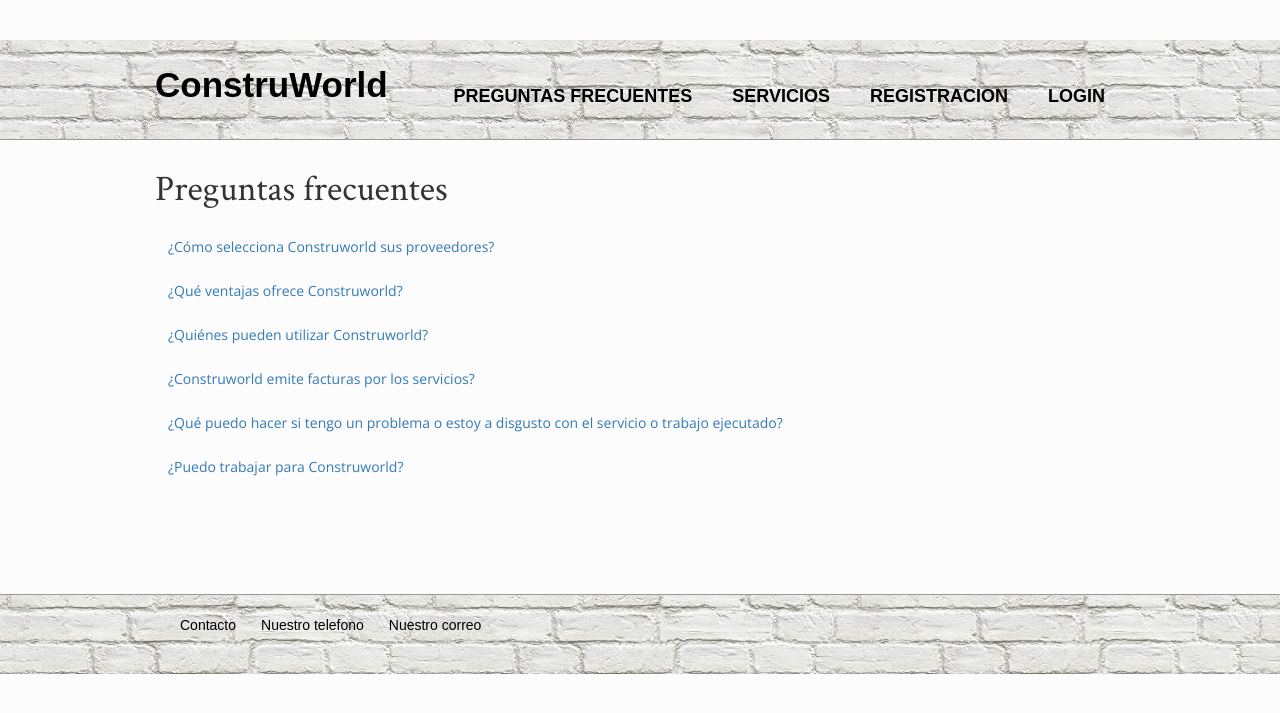
After one commit to MinoLou/integrador, a PHP site: page /preguntas2.php in a window 1280 px wide. The commit adds this page. Shown: the top 713 px of the page. Run offline with PHP 8.4, Linux system fonts and the light colour scheme.

Commit message:
Add files via upload

```diff
--- a/header.php
+++ b/header.php
@@ -3,6 +3,15 @@
   <head>
     <meta charset="utf-8">
       <title>Proyecto</title>
+      <script src="https://code.jquery.com/jquery-3.3.1.slim.min.js" integrity="sha384-q8i/X+965DzO0rT7abK41JStQIAqVgRVzpbzo5smXKp4YfRvH+8abtTE1Pi6jizo" crossorigin="anonymous"></script>
+      <!-- Latest compiled and minified CSS -->
+<link rel="stylesheet" href="https://maxcdn.bootstrapcdn.com/bootstrap/3.4.0/css/bootstrap.min.css">
+
+<!-- jQuery library -->
+<script src="https://ajax.googleapis.com/ajax/libs/jquery/3.4.0/jquery.min.js"></script>
+
+<!-- Latest compiled JavaScript -->
+<script src="https://maxcdn.bootstrapcdn.com/bootstrap/3.4.0/js/bootstrap.min.js"></script>
     	<link rel="stylesheet" href="css/styles.css">
   </head>
   <body>
@@ -19,4 +28,4 @@
       </nav>
     </div>
   </header>
-  <!--<div class="container">-->
+  <div class="container">
--- /dev/null
+++ b/preguntas2.php
@@ -0,0 +1,118 @@
+<?php require('header.php'); ?>
+
+<div> <!-- section hace bolonqui -->
+<h1>Preguntas frecuentes</h1>
+</div>
+		<div class="container">
+			<div class="row">
+				<div class="col-12">
+					<div class="accordion" id="accordionPreguntas">
+						<div class="card">
+							<div class="card-header">
+								<h5 class="mb-0">
+									<button class="btn btn-link collapsed" type="button" data-toggle="collapse" data-target="#collapseUno" aria-expanded="false" aria-controls="collapseUno">
+	 									¿Cómo selecciona Construworld sus proveedores?
+									 </button>
+								 </h5>
+								</div>
+
+						<div id="collapseUno" class="collapse" aria-labelledby="headingUno" data-parent="#accordionPreguntas">
+							<div class="card-body">
+								Mediante una entrevista en profundidad se evalúa su capacidad técnica y operativa, honestidad y cordialidad. También se investigan referencias e historial laboral.
+						    Asimismo con las calificaciones que otorgan los usuarios del servicio, se cuenta con una una evaluación permanente y dinámica de cada prestador acerca de su idoneidad, buen trato y precios justos.
+							</div>
+						</div>
+					</div>
+
+					<div class="card">
+						<div class="card-header">
+							<h5 class="mb-0">
+							<button class="btn btn-link collapsed" type="button" data-toggle="collapse" data-target="#collapseDos" aria-expanded="false" aria-controls="collapseDos">
+					    ¿Qué ventajas ofrece Construworld?
+							</button>
+						</h5>
+					</div>
+
+					<div id="collapseDos" class="collapse" aria-labelledby="headingDos" data-parent="#accordionPreguntas">
+						<div class="card-body">
+					    <ol>
+					      <li>Reune prestadores calificados, seleccionados de manera idónea;</li>
+					      <li>Que se encuentran disponibles mediante un click, o a traves de nuestra central telefónica;</li>
+					      <li>Atención de su consulta en 48hs o menos;</li>
+					      <li>Servicios de urgencia;</li>
+					      <li>Presupuesto sin cargo en domicilio;</li>
+					      <li>Lista de precios orientativos por rubros;</li>
+    					</ol>
+						</div>
+					</div>
+				</div>
+
+					<div class="card">
+						<div class="card-header">
+							<h5 class="mb-0">
+								<button class="btn btn-link collapsed" type="button" data-toggle="collapse" data-target="#collapseTres" aria-expanded="false" aria-controls="collapseTres">
+	    					¿Quiénes pueden utilizar Construworld?
+							</button>
+						</h5>
+					</div>
+
+					<div id="collapseTres" class="collapse" aria-labelledby="headingTres" data-parent="#accordionPreguntas">
+						<div class="card-body">
+	    			Cualquier persona mayor de 18 años, residente en CABA y área metropolitana (previa aceptación de los Términos de Uso de Servicios).
+					</div>
+				</div>
+			</div>
+
+				<div class="card">
+					<div class="card-header">
+						<h5 class="mb-0">
+							<button class="btn btn-link collapsed" type="button" data-toggle="collapse" data-target="#collapseCuatro" aria-expanded="false" aria-controls="collapseCuatro">
+					    ¿Construworld emite facturas por los servicios?
+							</button>
+						</h5>
+					</div>
+
+				<div id="collapseCuatro" class="collapse" aria-labelledby="headingCuatro" data-parent="#accordionPreguntas">
+					<div class="card-body">
+				    Los prestadores de Construworld son PyMEs o trabajadores independientes habilitados, por los que ellos se encuentran obligados a emitir facturas por los trabajos realizados.
+					</div>
+				</div>
+			</div>
+
+			<div class="card">
+				<div class="card-header">
+					<h5 class="mb-0">
+						<button class="btn btn-link collapsed" type="button" data-toggle="collapse" data-target="#collapseCinco" aria-expanded="false" aria-controls="collapseCinco">
+						¿Qué puedo hacer si tengo un problema o estoy a disgusto con el servicio o trabajo ejecutado?
+					</button>
+				</h5>
+			</div>
+
+				<div id="collapseCinco" class="collapse" aria-labelledby="headingCinco" data-parent="#accordionPreguntas">
+					<div class="card-body">
+					Si el trabajo difiere al presupuestado y acordado por ambas partes, quedó incompleto, no llegó a realizarse u otros, nuestro Departamento Legales se encuentra a disposición para brindar asesoramiento a nuestros usuarios.
+					</div>
+				</div>
+			</div>
+
+				<div class="card">
+					<div class="card-header">
+						<h5 class="mb-0">
+							<button class="btn btn-link collapsed" type="button" data-toggle="collapse" data-target="#collapseSeis" aria-expanded="false" aria-controls="collapseSeis">
+		    			¿Puedo trabajar para Construworld?
+						</button>
+					</h5>
+				</div>
+
+				<div id="collapseSeis" class="collapse" aria-labelledby="headingSeis" data-parent="#accordionPreguntas">
+					<div class="card-body">
+					Si vos o tu empresa quieren formar parte de Construworld, contactanos a ... y comenzaremos con el proceso de admisión.
+					</div>
+				</div>
+			</div>
+		</div>
+	</div>
+</div>
+</div>
+
+<?php require('footer.php'); ?>
```
